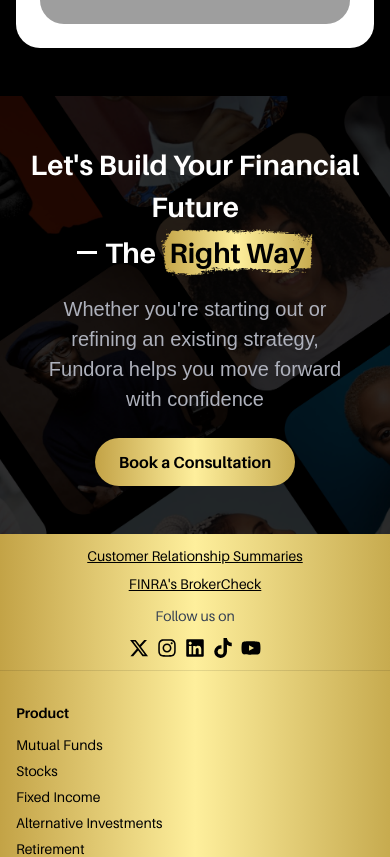
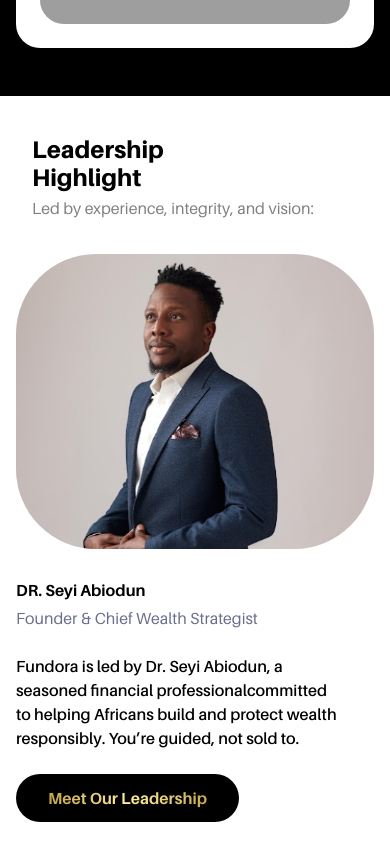
Before and after one commit to FundoraDev/fundora-website, a Next.js app: page / in a window 390 px wide. Shown: the part 4591-5448 px from the top of the page. Built offline with nearby package versions, Linux system fonts and the light colour scheme; grey boxes are pictures that could not be loaded; a web font is replaced by a local one.

Commit message:
Add Leadership Highlight section to Home page: introduce new content featuring Dr. Seyi Abiodun, enhance layout with responsive design, and improve visual appeal with updated text and button styles.

```diff
--- a/app/page.tsx
+++ b/app/page.tsx
@@ -388,6 +388,42 @@
           </div>
         </div>
       </section>
+
+      {/* Leadership Highlight */}
+      <section className="bg-white">
+        <div className="px-4 py-10 md:px-0 md:py-14">
+          <div className=" mb-[34px] md:mb-[60px] mx-auto lg:max-w-7xl px-4 md:px-6"><h2 className="mb-1 text-left text-[24px] leading-7 md:leading-[1.1] font-extrabold md:mb-3 md:text-[56px]">
+            Leadership <br /> Highlight
+          </h2>
+            <p className="text-[#808080] text-[16px] leading-6 font-normal md:text-[24px]">Led by experience, integrity, and vision:</p>
+          </div>
+          <div className="grid gap-[29px] grid-cols-1 md:grid-cols-2 md:gap-[10px] lg:gap-[35px] md:pl-6 lg:mx-auto lg:max-w-6xl">
+            {/* Image first on small screens, second on md+ */}
+            <div className="order-1 md:order-2">
+              <Image
+                src="/images/seyi-abiodun.png"
+                alt="Fundora leadership portrait"
+                width={672}
+                height={554}
+                className="w-full h-full object-cover rounded-[80px]"
+              />
+            </div>
+            <div className="flex flex-col md:mx-auto items-start justify-center gap-[24px] md:gap-[60px] md:py-20 order-2 md:order-1">
+              <div>
+                <h3 className="text-[16px] font-bold md:text-[32px] tracking-[12%] mb-1 md:mb-0.5">DR. Seyi Abiodun</h3>
+                <p className="text-[16px] md:text-[20px] text-[#696F8C] font-normal text-[#696F8C]">Founder &amp; Chief Wealth Strategist</p>
+              </div>
+              <p className="hidden md:block text-[24px] font-semibold">Fundora is led by Dr. Seyi Abiodun, <br /> a seasoned financial professional <br /> committed to helping Africans build <br /> and protect wealth responsibly. <br /> You’re guided, not sold to.
+              </p>
+              <p className="block md:hidden text-[16px] font-semibold">Fundora is led by Dr. Seyi Abiodun, a <br /> seasoned financial professionalcommitted <br />  to helping Africans build and protect wealth <br /> responsibly. You’re guided, not sold to.
+              </p>
+              <button className="bg-black text-[12px] rounded-[36px] px-4 py-2 text-[16px] font-bold py-[12px] px-[32px]">
+                <span className="bg-gradient-to-r from-[#C3A346] via-[#FEEF9C] to-[#C7AB4F] bg-clip-text text-transparent">Meet Our Leadership</span>
+              </button>
+            </div>
+          </div>
+        </div>
+      </section>
     </main>
   );
 }
```
Also changed, not shown: public/images/seyi-abiodun.png (added).
